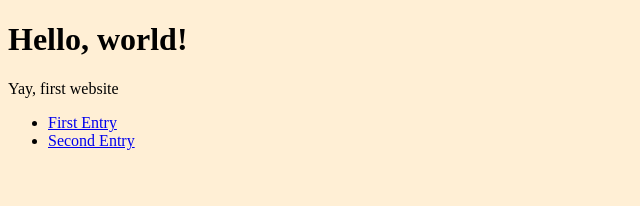
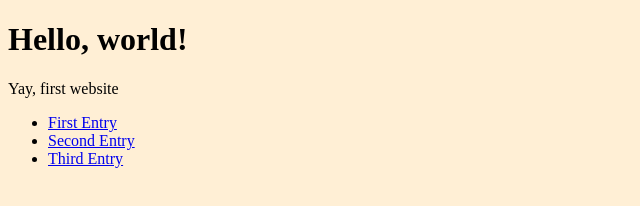
Before and after one commit to kangy198/c1i, a plain HTML site: page index.html in a window 1280 px wide. Shown: the full height of the page, 0-640 px from the left. Drawn offline with Linux system fonts and the light colour scheme.

Commit message:
Update index.html

```diff
--- a/index.html
+++ b/index.html
@@ -16,6 +16,7 @@
     <ul>
       <li> <a href="kangy198.github.io/c1i/entry1.html"> First Entry </a> </li>
       <li> <a href="kangy198.github.io/c1i/entry2.html"> Second Entry </a> </li>
+      <li> <a href="kangy198.github.io/c1i/entry3.html"> Third Entry </a> </li>
     </ul>
   </body>
 </html>
```
